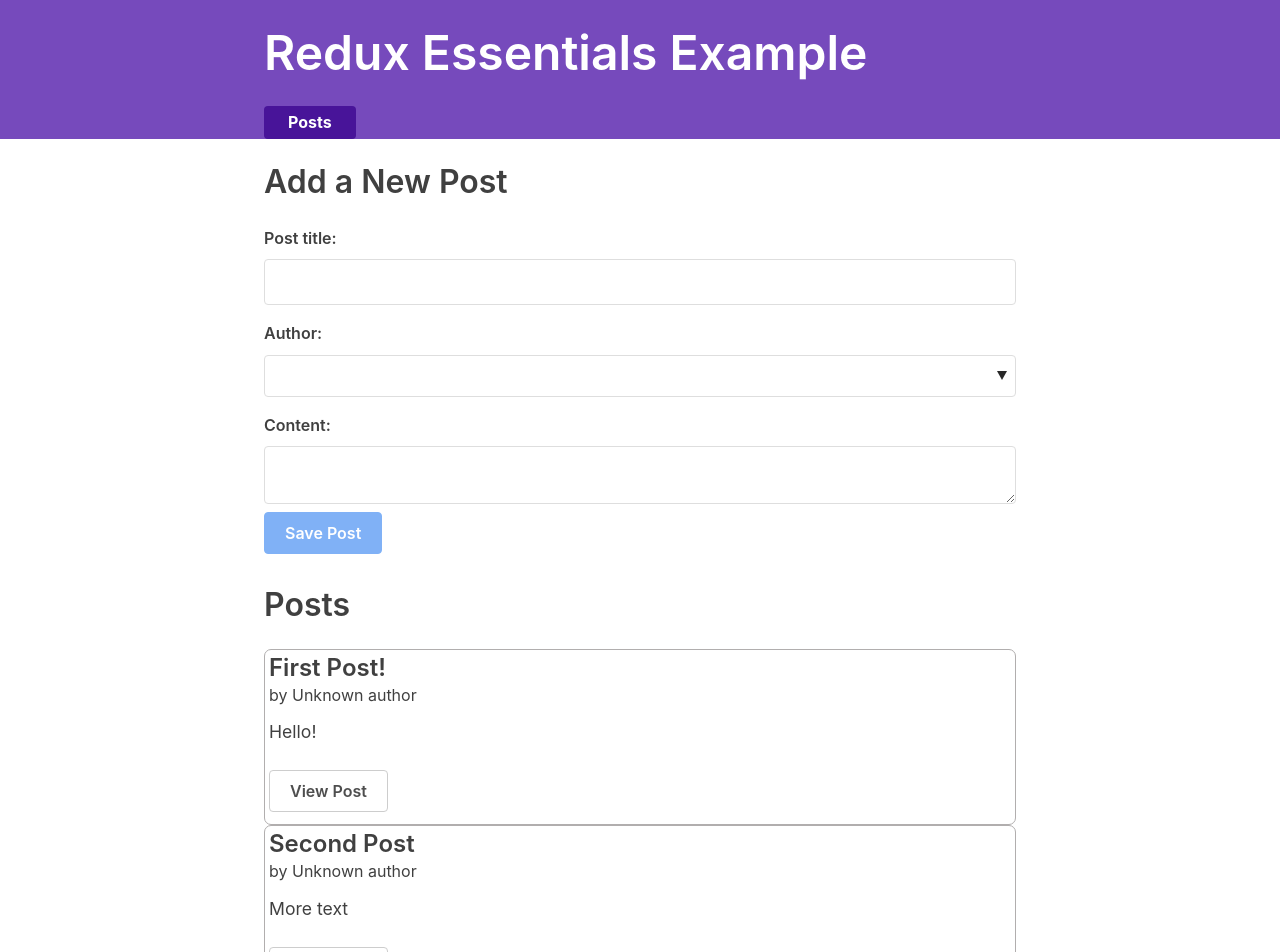
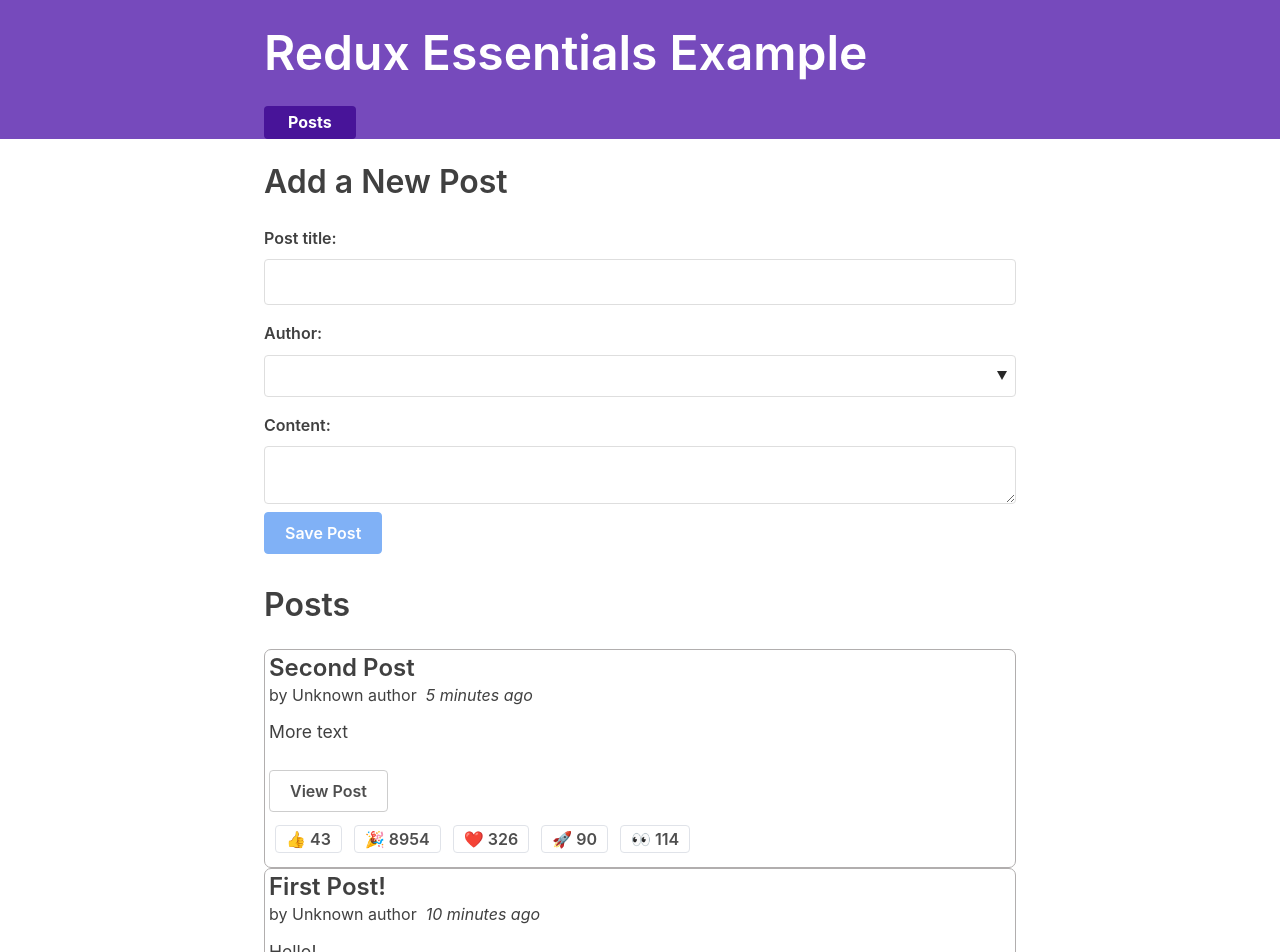
Before and after one commit to JGitHub25/social-media-app-redux, a React (Create React App) app: page / in a window 1280 px wide. Shown: the top 952 px of the page. Built offline with nearby package versions, Linux system fonts and the light colour scheme; what @mswjs/data, mock-socket, txtgen would draw is missing.

Commit message:
reactions functionality.

```diff
--- a/src/features/posts/AddPostForm.js
+++ b/src/features/posts/AddPostForm.js
@@ -22,6 +22,7 @@
       dispatch(addPost(title, content, userId))
       setTitle('')
       setContent('')
+      setUserId('')
     }
   }
 
--- a/src/features/posts/PostsList.js
+++ b/src/features/posts/PostsList.js
@@ -3,18 +3,26 @@
 import { Link } from 'react-router-dom'
 
 import { PostAuthor } from './PostAuthor'
+import { TimeAgo } from './TimeAgo'
+import { ReactionButtons } from './ReactionButtons'
 
 export const PostsList = () => {
   const posts = useSelector((state) => state.posts)
 
-  const renderedPosts = posts.map((post) => (
+  const orderedPosts = posts
+    .slice()
+    .sort((a, b) => b.date.localeCompare(a.date))
+
+  const renderedPosts = orderedPosts.map((post) => (
     <article className="post-excerpt" key={post.id}>
       <h3>{post.title}</h3>
       <PostAuthor userId={post.user} />
+      <TimeAgo timestamp={post.date} />
       <p className="post-content">{post.content.substring(0, 100)}</p>
       <Link to={`/posts/${post.id}`} className="button muted-button">
         View Post
       </Link>
+      <ReactionButtons post={post} />
     </article>
   ))
 
--- /dev/null
+++ b/src/features/posts/ReactionButtons.js
@@ -0,0 +1,31 @@
+import { useDispatch } from 'react-redux'
+import { addReaction } from './postsSlice'
+
+const reactionEmoji = {
+  thumbsUp: '👍',
+  hooray: '🎉',
+  heart: '❤️',
+  rocket: '🚀',
+  eyes: '👀',
+}
+
+export const ReactionButtons = ({ post }) => {
+  const dispatch = useDispatch()
+
+  const reactionButtons = Object.entries(reactionEmoji).map(([name, emoji]) => {
+    return (
+      <button
+        key={name}
+        type="button"
+        className="muted-button reaction-button"
+        onClick={() =>
+          dispatch(addReaction({ postId: post.id, reaction: name }))
+        }
+      >
+        {emoji} {post.reactions[name]}
+      </button>
+    )
+  })
+
+  return <div>{reactionButtons}</div>
+}
--- a/src/features/posts/SinglePost.js
+++ b/src/features/posts/SinglePost.js
@@ -1,6 +1,7 @@
 import { useSelector } from 'react-redux'
 import { Link } from 'react-router-dom'
 import { PostAuthor } from './PostAuthor'
+import { ReactionButtons } from './ReactionButtons'
 
 export const SinglePost = ({ match }) => {
   const { postId } = match.params
@@ -26,6 +27,7 @@
         <Link to={`/editPost/${post.id}`} className="button">
           Edit Post
         </Link>
+        <ReactionButtons post={post} />
       </article>
     </section>
   )
--- /dev/null
+++ b/src/features/posts/TimeAgo.js
@@ -0,0 +1,17 @@
+import React from 'react'
+import { parseISO, formatDistanceToNow } from 'date-fns'
+
+export const TimeAgo = ({ timestamp }) => {
+  let timeAgo = ''
+  if (timestamp) {
+    const date = parseISO(timestamp)
+    const timePeriod = formatDistanceToNow(date)
+    timeAgo = `${timePeriod} ago`
+  }
+
+  return (
+    <span title={timestamp}>
+      &nbsp; <i>{timeAgo}</i>
+    </span>
+  )
+}
--- a/src/features/posts/postsSlice.js
+++ b/src/features/posts/postsSlice.js
@@ -1,8 +1,33 @@
 import { createSlice, nanoid } from '@reduxjs/toolkit'
+import { sub } from 'date-fns'
 
 const initialState = [
-  { id: '1', title: 'First Post!', content: 'Hello!' },
-  { id: '2', title: 'Second Post', content: 'More text' },
+  {
+    id: '1',
+    title: 'First Post!',
+    content: 'Hello!',
+    date: sub(new Date(), { minutes: 10 }).toISOString(),
+    reactions: {
+      thumbsUp: 3,
+      hooray: 434,
+      heart: 54,
+      rocket: 25,
+      eyes: 0,
+    },
+  },
+  {
+    id: '2',
+    title: 'Second Post',
+    content: 'More text',
+    date: sub(new Date(), { minutes: 5 }).toISOString(),
+    reactions: {
+      thumbsUp: 43,
+      hooray: 8954,
+      heart: 326,
+      rocket: 90,
+      eyes: 114,
+    },
+  },
 ]
 
 const postsSlice = createSlice({
@@ -20,6 +45,14 @@
             title,
             content,
             user: userId,
+            date: new Date().toISOString(),
+            reactions: {
+              thumbsUp: 0,
+              hooray: 0,
+              heart: 0,
+              rocket: 0,
+              eyes: 0,
+            },
           },
         }
       },
@@ -32,8 +65,15 @@
         existingPost.content = content
       }
     },
+    addReaction(state, action) {
+      const { postId, reaction } = action.payload
+      const existingPost = state.find((post) => post.id === postId)
+      if (existingPost) {
+        existingPost.reactions[reaction]++
+      }
+    },
   },
 })
 
 export default postsSlice.reducer
-export const { addPost, updatePost } = postsSlice.actions
+export const { addPost, updatePost, addReaction } = postsSlice.actions
```
